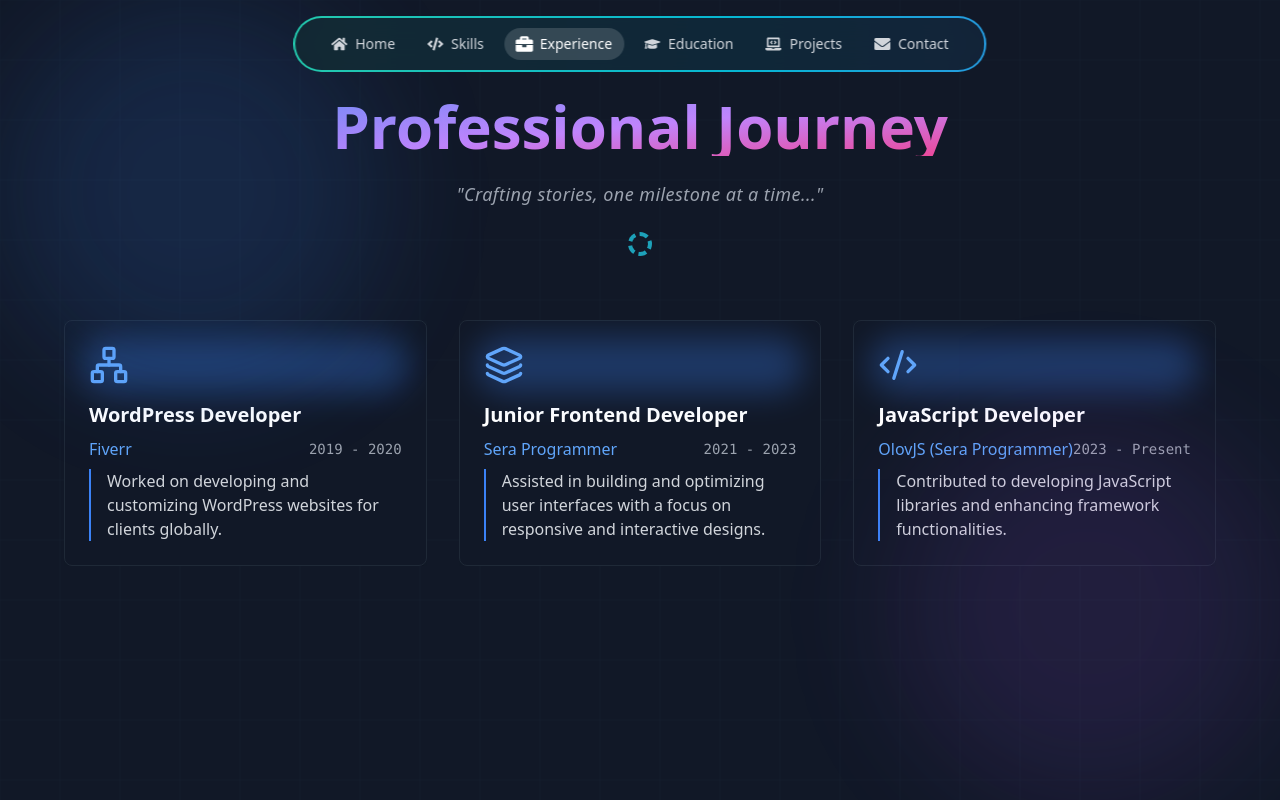
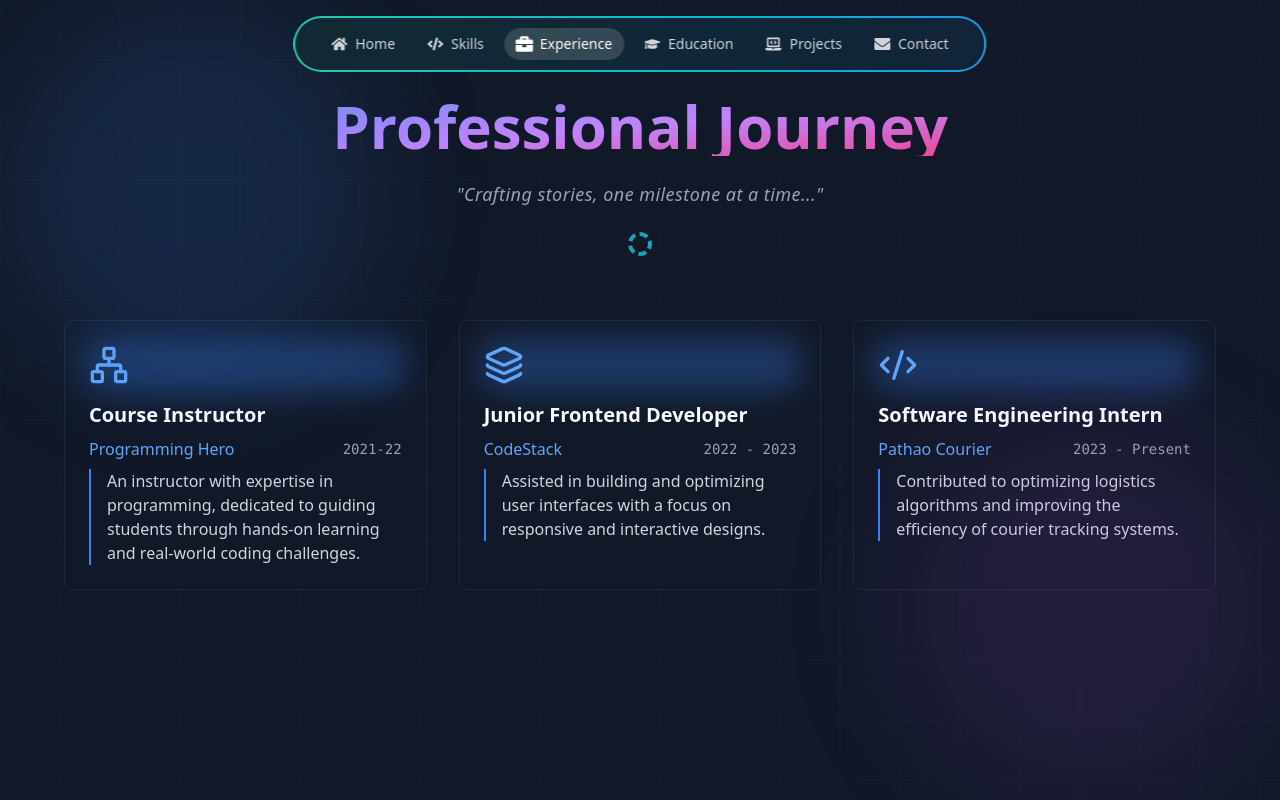
Before and after one commit to Hafiz-Sakib/portfolio, a React (Vite) app: page /experience in a window 1280 px wide. Built offline with nearby package versions, Linux system fonts and the light colour scheme.

Commit message:
Update experience section with new roles and descriptions

```diff
--- a/src/components/Experience.jsx
+++ b/src/components/Experience.jsx
@@ -56,27 +56,27 @@ const ExperienceSection = () => {
   const experiences = [
     {
       icon: Network,
-      title: "WordPress Developer",
-      company: "Fiverr",
-      period: "2019 - 2020",
+      title: "Course Instructor",
+      company: "Programming Hero",
+      period: "2021-22",
       description:
-        "Worked on developing and customizing WordPress websites for clients globally.",
+        "An instructor with expertise in programming, dedicated to guiding students through hands-on learning and real-world coding challenges.",
     },
     {
       icon: Layers,
       title: "Junior Frontend Developer",
-      company: "Sera Programmer",
-      period: "2021 - 2023",
+      company: "CodeStack",
+      period: "2022 - 2023",
       description:
         "Assisted in building and optimizing user interfaces with a focus on responsive and interactive designs.",
     },
     {
       icon: Code2,
-      title: "JavaScript Developer",
-      company: "OlovJS (Sera Programmer)",
+      title: "Software Engineering Intern",
+      company: "Pathao Courier",
       period: "2023 - Present",
       description:
-        "Contributed to developing JavaScript libraries and enhancing framework functionalities.",
+        "Contributed to optimizing logistics algorithms and improving the efficiency of courier tracking systems.",
     },
   ];
 
```
